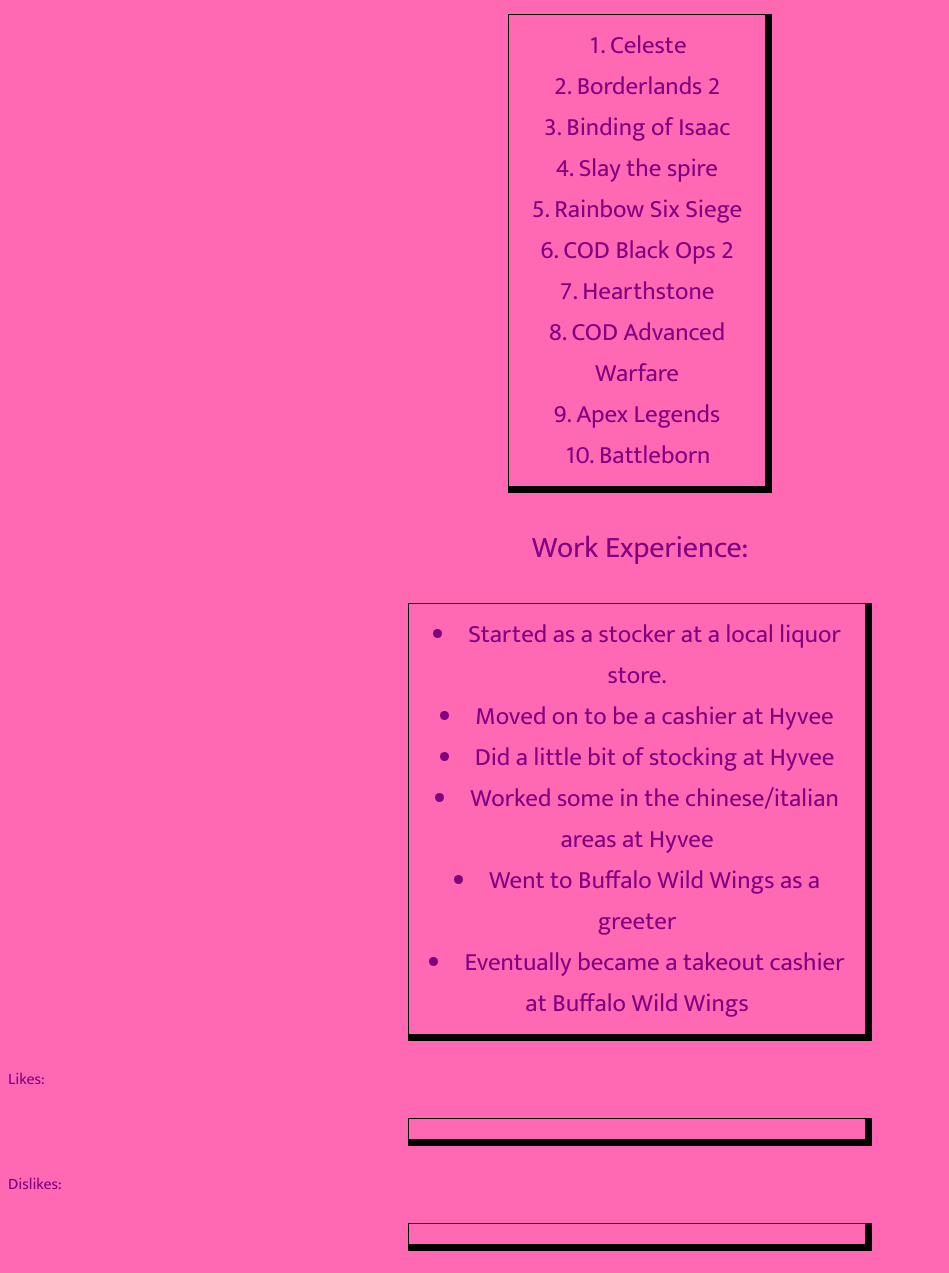
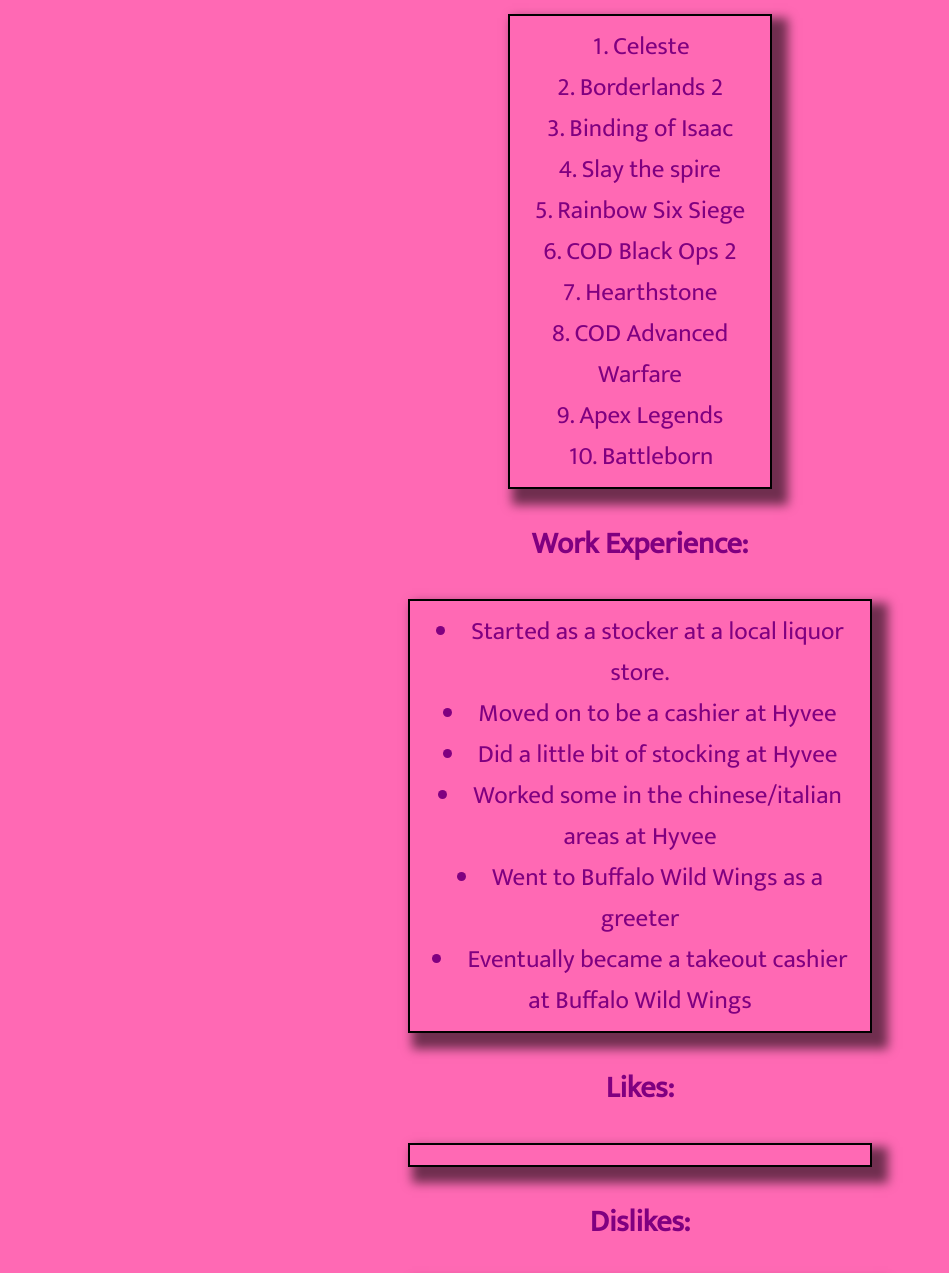
Before and after one commit to Kmons2000/about-me, a plain HTML site: page info.html in a window 1280 px wide. Shown: the part 331-1604 px from the top of the page, without its empty margins (0-949 px from the left). Drawn offline with Linux system fonts and the light colour scheme.

Commit message:
added shadows

```diff
--- a/css/style.css
+++ b/css/style.css
@@ -20,32 +20,40 @@ li {
 }
 
 p.lists{
+    font-weight: bold;
     font-size:30px;
     text-align:center;
 }
 
 ol {
     text-align:center;
-    border-left:1px solid black;
-    border-bottom:7px solid black;
-    border-top:1px solid black;
-    border-right:7px solid black;
+    border-left:2px solid black;
+    border-bottom:2px solid black;
+    border-top:2px solid black;
+    border-right:2px solid black;
     font-size:25px;
     padding:10px;
     margin-left:500px;
     margin-right:500px;
     list-style-position: inside;
+    box-shadow: 10px 10px 10px 6px rgba(0,0,0,0.56);
 }
 
 ul{
     text-align:center;
-    border-left:1px solid black;
-    border-bottom:7px solid black;
-    border-top:1px solid black;
-    border-right:7px solid black;
+    border-left:2px solid black;
+    border-bottom:2px solid black;
+    border-top:2px solid black;
+    border-right:2px solid black;
     font-size:25px;
     padding:10px;
     margin-left:400px;
     margin-right:400px;
     list-style-position: inside;
+    box-shadow: 10px 10px 10px 6px rgba(0,0,0,0.56);
 }
+
+a:hover {
+    background-color:purple;
+    color:white;
+}
--- a/info.html
+++ b/info.html
@@ -43,19 +43,19 @@
                 <li>Went to Buffalo Wild Wings as a greeter</li>
                 <li>Eventually became a takeout cashier at Buffalo Wild Wings</li>
             </ul>
-        <p>
+        <p class="lists">
             Likes:
         </p>
             <ul>
 
             </ul>
-        <p>
+        <p class="lists">
             Dislikes:
         </p>
             <ul>
 
             </ul>
-        <p>
+        <p class ="lists">
             Hobbies:
         </p>
             <ul>
```
